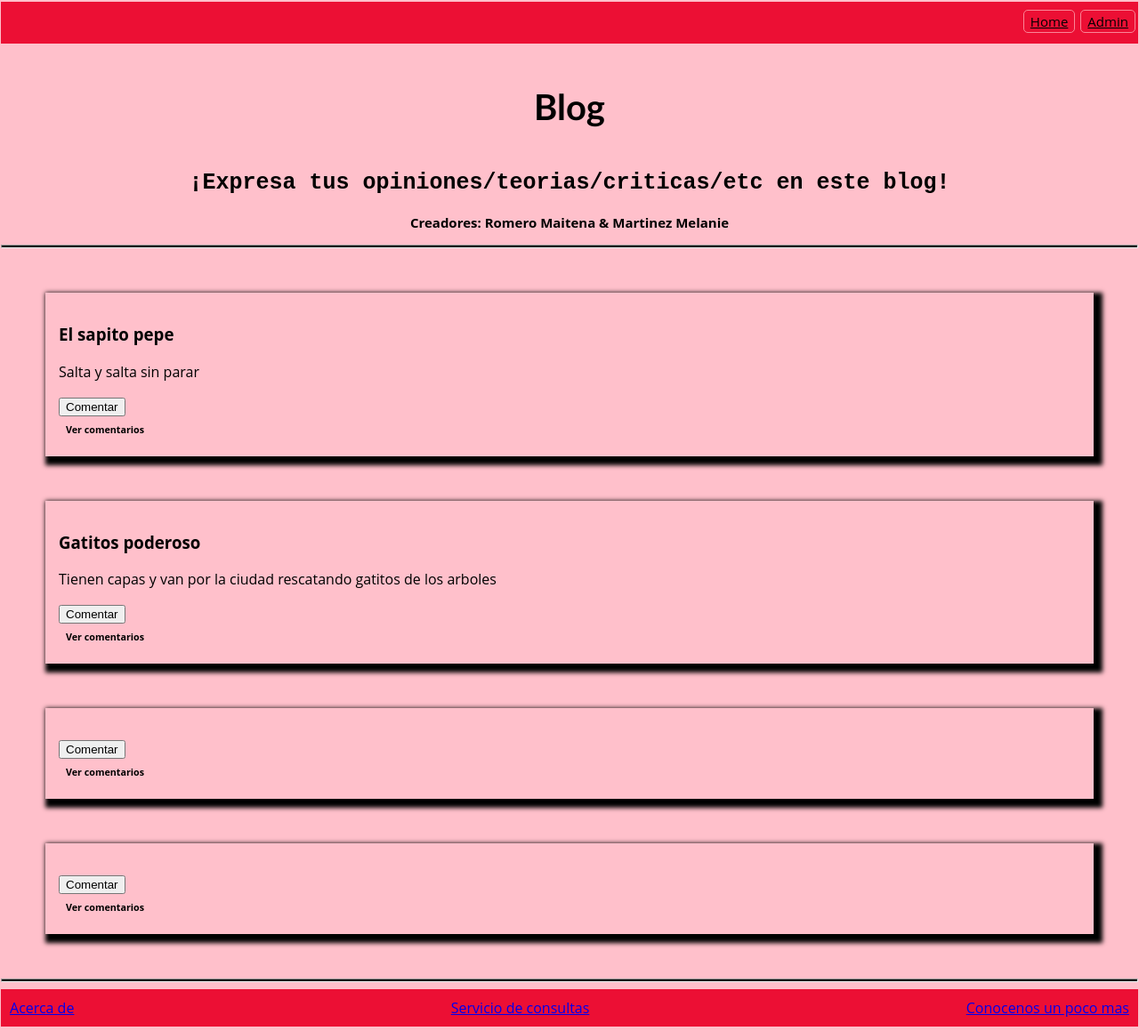
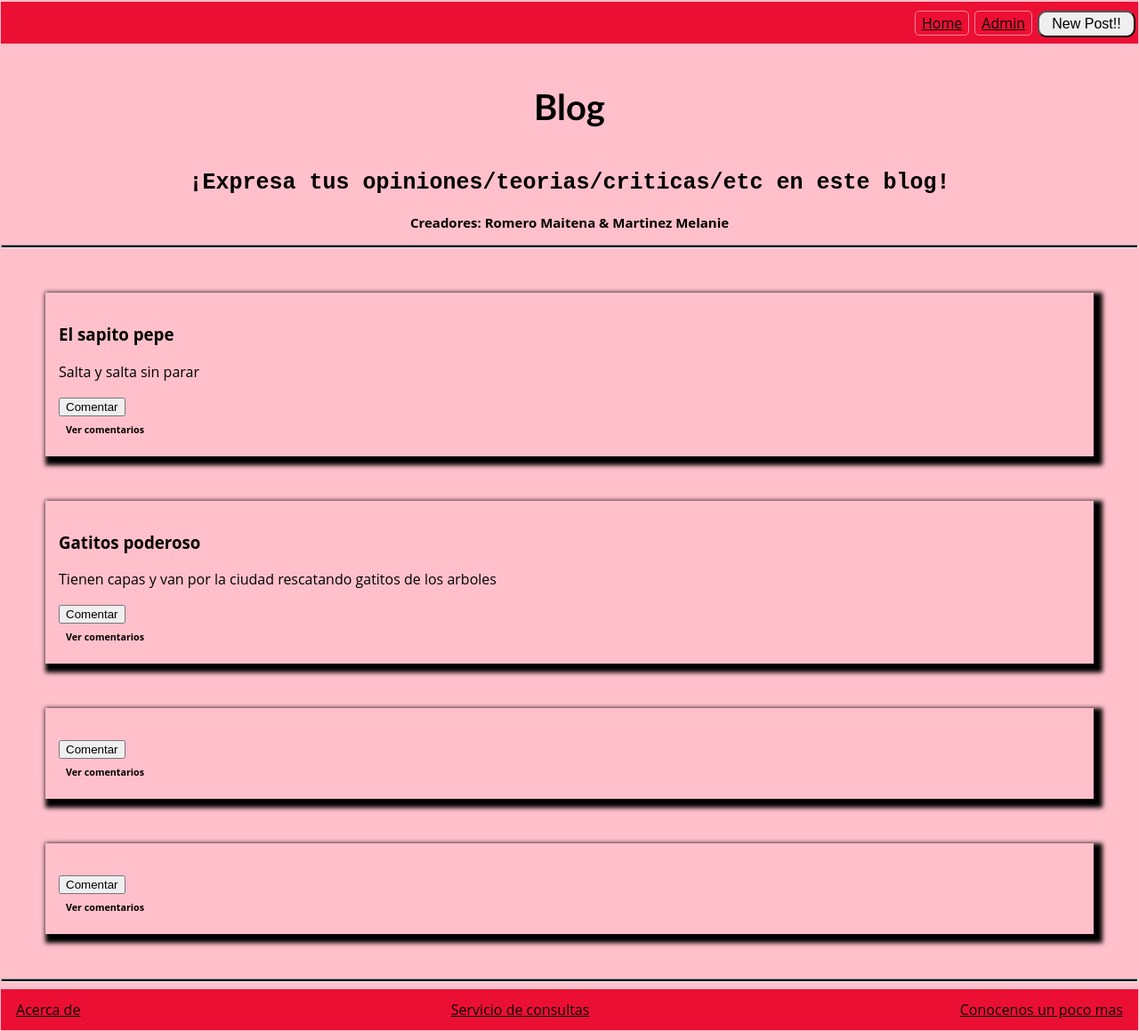
Before and after one commit to RMaitena/TP-Blog-Martinez-Romero, a React (Create React App) app: page / in a window 1280 px wide. Shown: the whole page at 89% size. Built offline with nearby package versions, Linux system fonts and the light colour scheme.

Commit message:
Ya en netlify

```diff
--- a/src/Navegador.js
+++ b/src/Navegador.js
@@ -8,6 +8,7 @@ return (
    <ul>
     <li className="boton"><Link to="/inicio" >Home</Link></li>
     <li className="boton"><Link to="/admin">Admin</Link></li>
+    <li><Link to="/NewPost"><button href="#"className="btnsucces">New Post!!</button></Link></li>
     </ul>
  </nav>
 </BrowserRouter>
--- a/src/index.css
+++ b/src/index.css
@@ -70,7 +70,7 @@ body {
     li{
     display: inline;
     margin: 3px;
-    font-size: 15px;
+    font-size: 16px;
     }
 
     .boton a{
@@ -89,3 +89,13 @@ body {
       background-color: black;
       height: 2px;
       }
+
+    .uno a{
+    padding: 2px 7px 2px 7px;
+    color: black;
+    border-radius: 5px;
+    }
+
+    .uno a:hover{
+      background-color:rgb(245, 146, 162);
+    }
```
Also changed, not shown: 7 other files (tests, documents, lock files or other folders).
